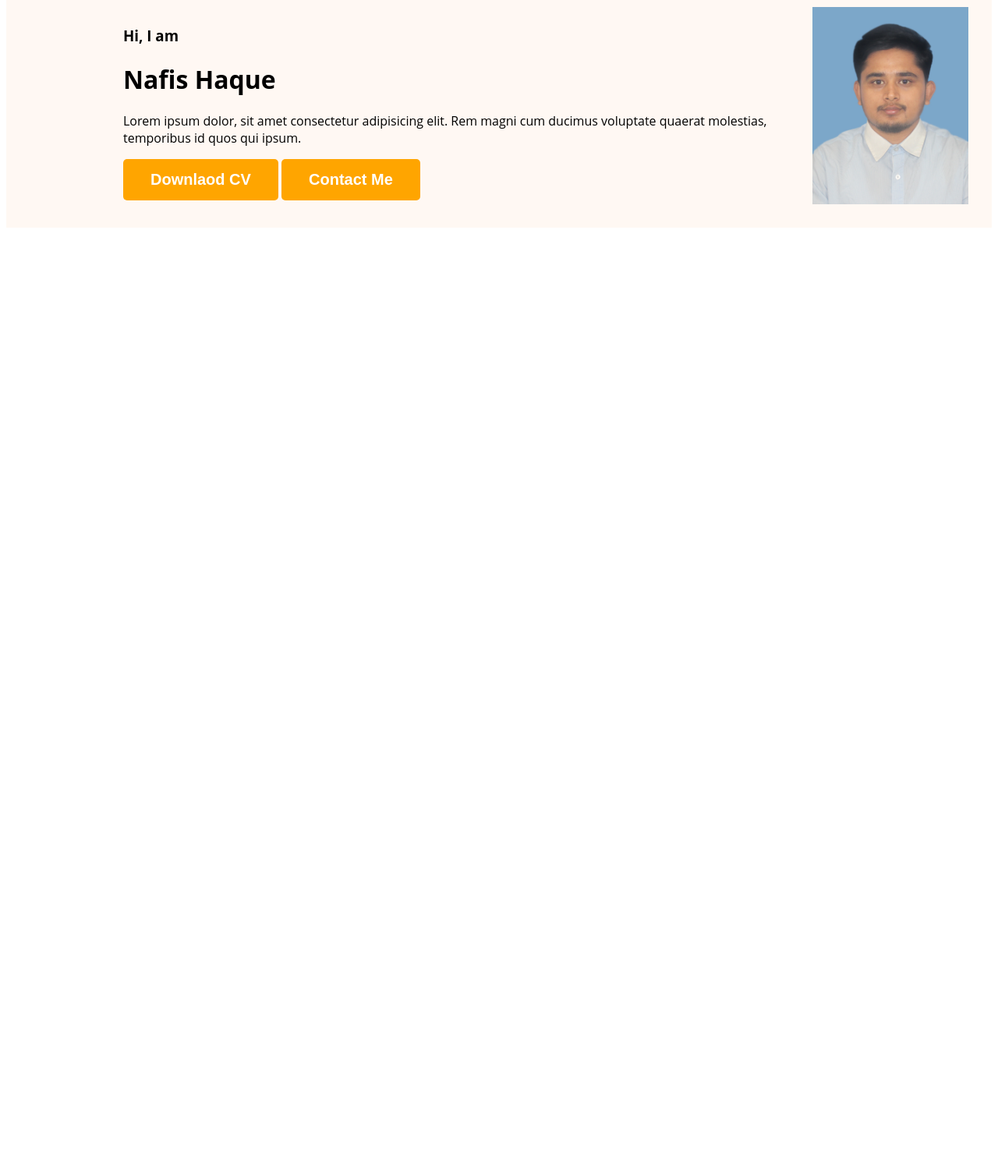
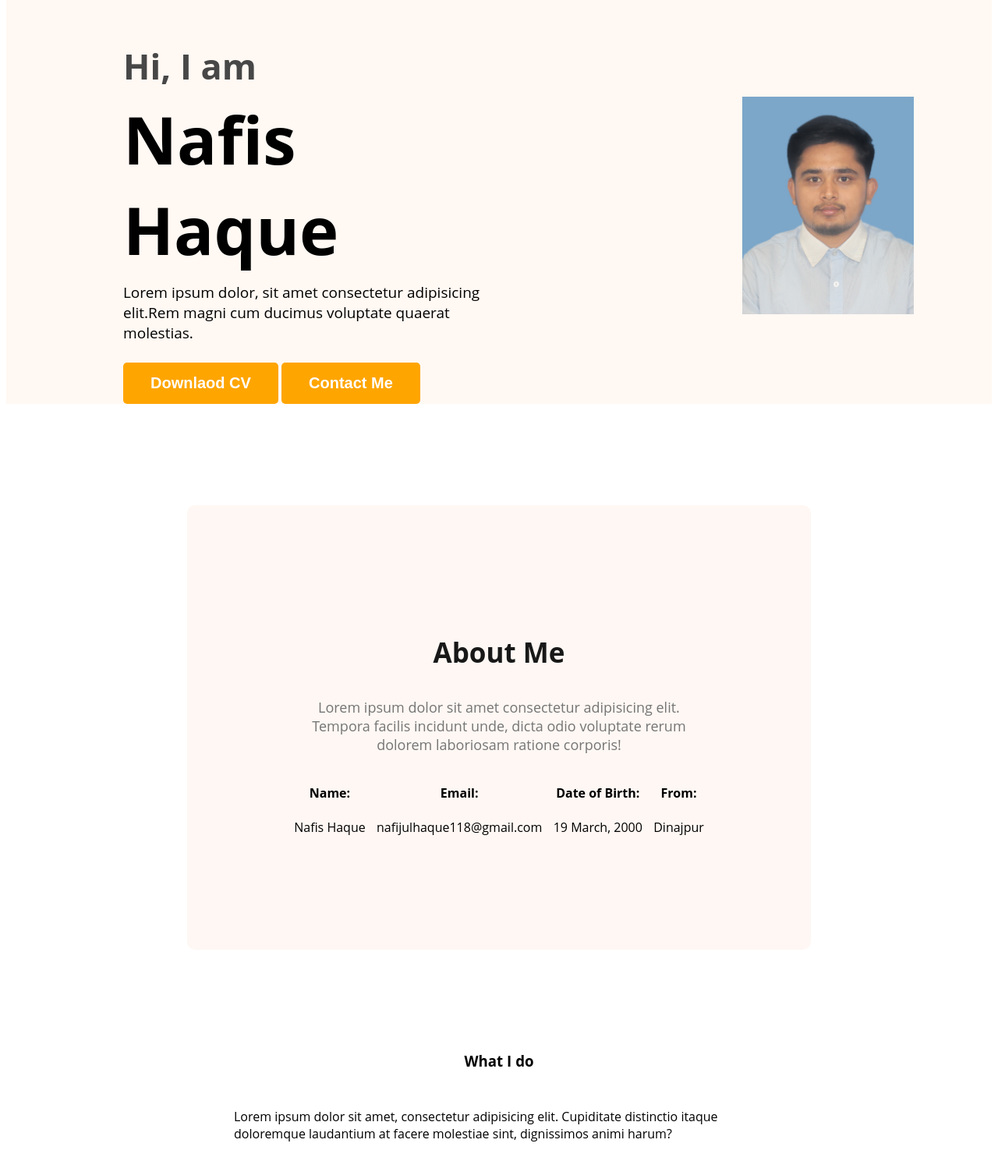
Before and after one commit to MdNafijulHoq/PH-Practice3-Portfolio, a plain HTML site: page index.html in a window 1280 px wide. Shown: the part 180-1678 px from the top of the page at 78% size. Before the commit the page ends 800 px from the top, so only its background shows below. Drawn offline with Linux system fonts and the light colour scheme.

Commit message:
5th commit done

```diff
--- a/index.html
+++ b/index.html
@@ -20,7 +20,7 @@
             <div class="banner-content">
             <h3 class="banner-greeting">Hi, I am</h3>
             <h1 class="banner-title">Nafis Haque</h1>
-            <p>Lorem ipsum dolor, sit amet consectetur adipisicing elit. Rem magni cum ducimus voluptate quaerat molestias, temporibus id quos qui ipsum.</p>
+            <p class="banner-des">Lorem ipsum dolor, sit amet consectetur adipisicing elit.Rem magni cum ducimus voluptate quaerat molestias.</p>
             <button class="btn-primary">Downlaod CV</button>
             <button class="btn-primary">Contact Me</button>
             </div>
@@ -29,6 +29,56 @@
         </div>
     </header>
     <main>
+        <section class="about">
+            <h3 class="section-title">About Me</h3>
+            <p class="section-des">Lorem ipsum dolor sit amet consectetur adipisicing elit. Tempora facilis incidunt unde, dicta odio voluptate rerum dolorem laboriosam ratione corporis!</p>
+            <div class="about-info-container">
+                <div class="about-info">
+                    <h4 class="info title">Name:</h4>
+                    <p class="info-description">Nafis Haque</p>
+                </div>
+                <div class="about-info">
+                    <h4 class="info title">Email:</h4>
+                    <p class="info-description">nafijulhaque118@gmail.com</p>
+                </div>
+                <div class="about-info">
+                    <h4 class="info title">Date of Birth:</h4>
+                    <p class="info-description">19 March, 2000</p>
+                </div>
+                <div class="about-info">
+                    <h4 class="info title">From:</h4>
+                    <p class="info-description">Dinajpur</p>
+                </div>
+
+            </div>
+        </section>
+
+        <section>
+            <h3 class="about-info-container">What I do</h3>
+            <p id="what-i-do-des" class="section-des">Lorem ipsum dolor sit amet, consectetur adipisicing elit. Cupiditate distinctio itaque doloremque laudantium at facere molestiae sint, dignissimos animi harum?</p>
+            <div class="skills-container">
+                <div class="skill">
+                    <img src="images/js.png" alt="#">
+                    <h3 class="skill-title">Vanila JavaScript</h3>
+                    <p class="skill-des">Lorem ipsum dolor sit amet, consectetur adipisicing elit. Eum, numquam?</p>
+                </div>
+                <div class="skill">
+                    <img src="images/react.webp" alt="#">
+                    <h3 class="skill-title">React</h3>
+                    <p class="skill-des">Lorem ipsum, dolor sit amet consectetur adipisicing elit. Ex, quam?</p>
+                </div>
+                <div class="skill">
+                    <img src="images/node5.png" alt="#">
+                    <h3 class="skill-title">Node Js</h3>
+                    <p class="skill-des">Lorem ipsum dolor sit amet consectetur adipisicing elit. Quia, dolores.</p>
+                </div>
+                <div class="skill">
+                    <img src="images/mongoDB.png" alt="#">
+                    <h3 class="skill-title">MongoDB</h3>
+                    <p class="skill-des">Lorem ipsum dolor sit amet consectetur adipisicing elit. Iure, a!</p>
+                </div>
+            </div>
+        </section>
 
     </main>
     <footer>
--- a/styles/portfolio.css
+++ b/styles/portfolio.css
@@ -16,6 +16,7 @@ font-family: 'Open Sans', sans-serif;
 /* header related */
 .header{
     background-color: #FFF8F3;
+
 }
 
 /* nav related style */
@@ -44,10 +45,67 @@ nav li a{
     color: #474747;
 }
 .banner{
-    padding: 30px 30px 30px 150px ;
+    padding: 30px 100px 0px 150px ;
     display: flex;
     align-items: center;
+    justify-content: space-between;
+}
+.banner-content{
+    max-width: 500px;
 }
 .banner .profile-pic{
-    width: 200px;
+    width: 220px;
+
 }
+.banner-greeting{
+    font-size: 45px;
+    color: #474747;
+    margin-bottom: 0px;
+
+}
+.banner-title{
+    font-size: 85px;
+    font-weight: 700;
+    margin-top: 5px;
+    margin-bottom: 10px;
+}
+.banner .banner-des{
+    font-size: 19px;
+    margin-top: 0px;
+    margin-bottom: 25px;
+}
+/* main start */
+main{
+    max-width: 800px;
+    margin: 0px auto;
+}
+.about{
+    padding: 130px;
+    border-radius: 10px;
+    background-color: #FEF7F3;
+    margin: 130px 0px;
+}
+.about-info-container{
+    display: flex;
+    justify-content: space-around;
+}
+.about-info{
+    text-align: center;
+}
+.about .section-title{
+    color: #181818;
+    text-align: center;
+    font-size: 35px;
+    font-weight: 700;
+
+}
+
+.about .section-des{
+    color: #757575;
+    text-align: center;
+    font-size: 18px;
+
+}
+#what-i-do-des{
+    padding: 30px 60px;
+}
```
Also changed, not shown: images/js.png (added), images/mongoDB.png (added), images/node5.png (added), images/react.webp (added), 1 other file.
